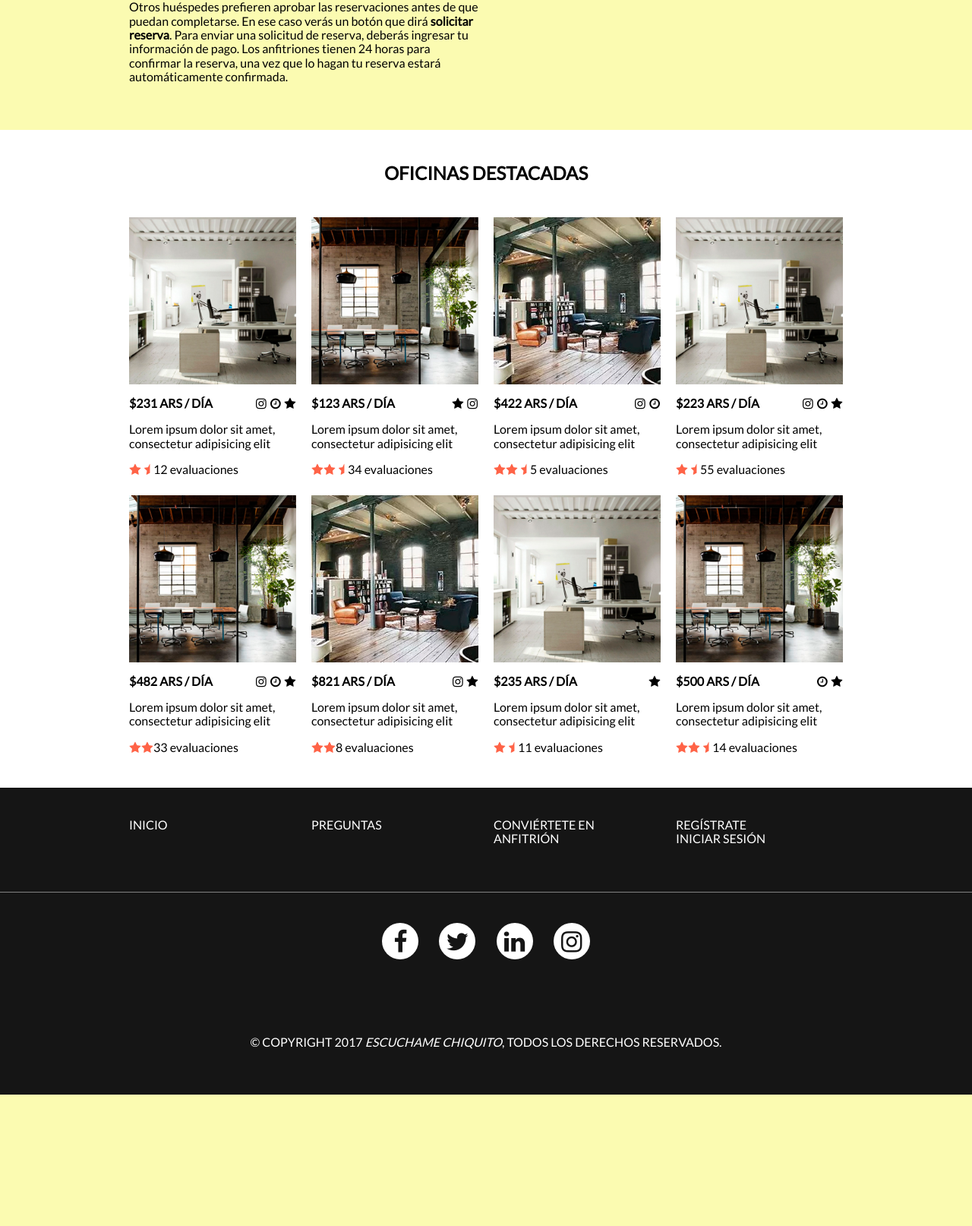
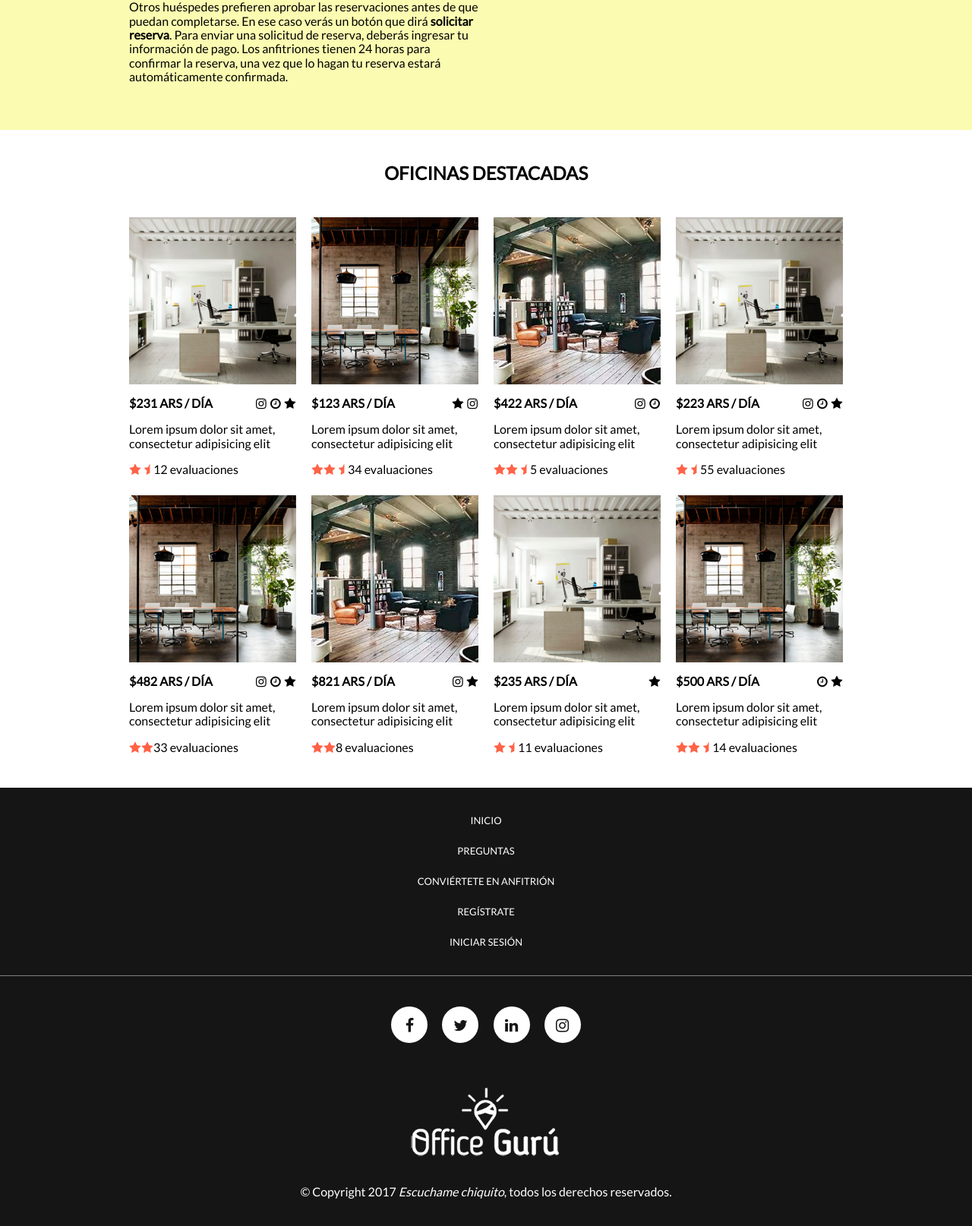
Before and after one commit to Apalamara/proyectoDigital, a PHP site: page /faq.php in a window 1280 px wide. Shown: the part 1319-2933 px from the top of the page at 76% size. Before the commit the page ends 2760 px from the top, so only its background shows below. Run offline with PHP 8.4, Linux system fonts and the light colour scheme.

Commit message:
Change Footer
Genero cabios en el css y el html del footer

```diff
--- a/css/style.css
+++ b/css/style.css
@@ -173,16 +173,22 @@ input[type="submit"] { cursor: pointer; }
   margin: 0 auto;
 }
 
+/* NavBar */
+
 nav ul {
   padding: 0;
 }
 nav ul li {
-  list-style-type: none;
-  text-transform: uppercase;
+   list-style-type: none;
+   text-transform: uppercase;
+   font-size: 13px;
+   float: left;
+   margin:10px;
 }
 nav.horizontal ul li {
   display: inline-block;
 }
+
 
 /* Grilla */
 
@@ -436,7 +442,11 @@ body.page-faq .menu-item-faq a {
 
 /* Social networks menu */
 
-section.social { border-top: 1px solid #828282; }
+section.social {
+  border-top: 1px solid #828282;
+  padding-bottom: 0;
+}
+
 nav.menu-social {
   margin: 0 auto;
   text-align: center;
@@ -447,10 +457,10 @@ nav.menu-social {
       display: block;
       width: 48px;
       height: 48px;
-      margin: 0 12px;
+      margin: 0 8px;
       background-color: white;
       text-align: center;
-      font-size: 32px;
+      font-size: 20px;
       line-height: 48px;
       color: #151515;
       border-radius: 50%;
@@ -481,16 +491,79 @@ footer {
   color: white;
 }
 
-footer a { color: white; }
-footer .copy {
+footer a {
+  color: white;
+}
+
+/*Section footermenu*/
+
+.sfooter {
+  padding: 20px 0 0 0;
+}
+
+
+.displayfooter{
   text-align: center;
-  text-transform: uppercase;
+  width: 100%;
 }
+
+.menufooter{
+  display: inline-block;
+}
+
+.navfooter ul li{
+  float: none;
+  margin: 0;
+}
+
+.navsocial ul li{
+  margin-bottom: 25px;
+}
+
+.navsocial ul li:last-child{
+  margin-bottom: 0px;
+}
+
+/*Section copyrigth*/
+
+.imgfooter img {
+  display: block;
+  margin: 0 auto;
+  max-width: 45%;
+}
+
+.copy {
+  text-align: center;
+}
+
+
+/*
+Lo pego acá como referencia
+
+.container {
+  position: relative;
+  max-width: 960px;
+  margin: 0 auto;
+}
+
+nav ul {
+  padding: 0;
+}
+nav ul li {
+   list-style-type: none;
+   text-transform: uppercase;
+   font-size: 13px;
+   float: left;
+   margin:10px;
+}
+nav.horizontal ul li {
+  display: inline-block;
+}
+*/
 
 @media (max-width: 768px) {}
 @media (min-width: 769px) and (max-width: 1024px) {}
 @media (min-width: 1025px) {}
-
 
 /* Home
    ~~~~~~~~~~~~~~~~~~~~~~~~~~~~~~~~~~~~~~~~~~~~~~~~~~~~~~~~~~~~~~~~~~~~~~~~~~ */
@@ -565,6 +638,8 @@ body.page-faq { background-color: #FBFBB1; }
 @media (max-width: 768px) {}
 @media (min-width: 769px) and (max-width: 1024px) {}
 @media (min-width: 1025px) {}
+
+
 
 /* User forms - login / register / recover password
    ~~~~~~~~~~~~~~~~~~~~~~~~~~~~~~~~~~~~~~~~~~~~~~~~~~~~~~~~~~~~~~~~~~~~~~~~~~ */
--- a/footer.php
+++ b/footer.php
@@ -1,31 +1,15 @@
 	<footer>
-		<section>
+
+		<section class="sfooter footermenu">
 			<div class="container">
 				<div class="row">
-					<div class="col-6 col-lg-3">
-						<nav>
+					<div class="displayfooter col-lg-12">
+						<div class="menufooter">
+							<nav class="navfooter navsocial">
 								<ul>
 									<li><a href="index.php">Inicio</a></li>
-							</ul>
-						</nav>
-					</div>
-					<div class="col-6 col-lg-3">
-						<nav>
-							<ul>
 									<li><a href="login.php">Preguntas</a></li>
-							</ul>
-						</nav>
-					</div>
-					<div class="col-6 col-lg-3">
-						<nav>
-							<ul>
 									<li><a href="register.php">Conviértete en anfitrión</a></li>
-							</ul>
-						</nav>
-					</div>
-					<div class="col-6 col-lg-3">
-						<nav>
-							<ul>
 									<li><a href="faq.php">Regístrate</a></li>
 									<li><a href="faq.php">Iniciar sesión</a></li>
 								</ul>
@@ -33,25 +17,35 @@
 						</div>
 					</div>
 				</div>
+			</div>
 		</section>
+
 		<section class="social">
 			<div class="container">
 				<div class="row">
-					<div class="col-12">
-						<nav class="menu-social horizontal">
+					<div class="displayfooter col-lg-12">
+						<nav class="navfooter menu-social horizontal">
 							<ul>
 								<li><a href="https://facebook.com" target="_blank"><i class="icon-facebook"></i></a></li>
 								<li><a href="https://twitter.com" target="_blank"><i class="icon-twitter"></i></a></li>
 								<li><a href="https://linkedin.com" target="_blank"><i class="icon-linkedin"></i></a></li>
 								<li><a href="https://instagram.com" target="_blank"><i class="icon-instagram"></i></a></li>
-								<!--<li><a href="https://youtube.com" target="_blank"><i class="icon-youtube"></i></a></li>-->
 							</ul>
 						</nav>
 					</div>
 				</div>
 			</div>
 		</section>
-		<section>
+
+		<section class="sfooter copyright">
+			<div class="container">
+				<div class="row">
+					<div class="col-12 imgfooter">
+						<img src="img/logo-1.png" alt="Office Guru">
+					</div>
+				</div>
+			</div>
+
 			<div class="container">
 				<div class="row">
 					<div class="col-12">
@@ -60,6 +54,7 @@
 				</div>
 			</div>
 		</section>
+
 	</footer>
 </body>
 </html>
```
Also changed, not shown: login.php (+5 -8 lines), img/logo-1.png (added). Lines whose indentation alone changed are shown as unchanged.
